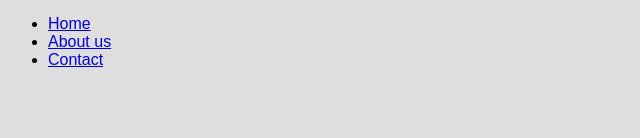
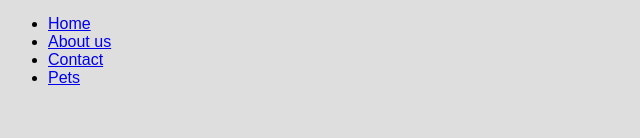
Before and after one commit to hudsonborgesbrito/auth-page, a Next.js app: page /about in a window 1280 px wide. Shown: the part 162-300 px from the top of the page, without its empty margins (0-640 px from the left). Built offline with nearby package versions, Linux system fonts and the light colour scheme.

Commit message:
adjusting layout

```diff
--- a/src/app/layout.tsx
+++ b/src/app/layout.tsx
@@ -20,6 +20,7 @@ export default function RootLayout({
               <li><Link href={"/"}>Home</Link></li>
               <li><Link href={"/about"}>About us</Link></li>
               <li><Link href={"/contact"}>Contact</Link></li>
+              <li><Link href={"/pet"}>Pets</Link></li>
             </ul>
           </nav>
         </footer>
--- a/src/app/page.tsx
+++ b/src/app/page.tsx
@@ -1,5 +1,6 @@
 import { auth, signOut } from "@/auth";
 import { notFound } from "next/navigation";
+import Image from "next/image";
 
 const HomePage = async () => {
  const session = await auth();
@@ -7,7 +8,9 @@ const HomePage = async () => {
 
  return (
    <main>
-     <h1>Hello {session.user.name}</h1>
+    <div>
+      <h4>Hello {session.user.name}</h4>
+    </div>
 
      <form
        action={async () => {
```
